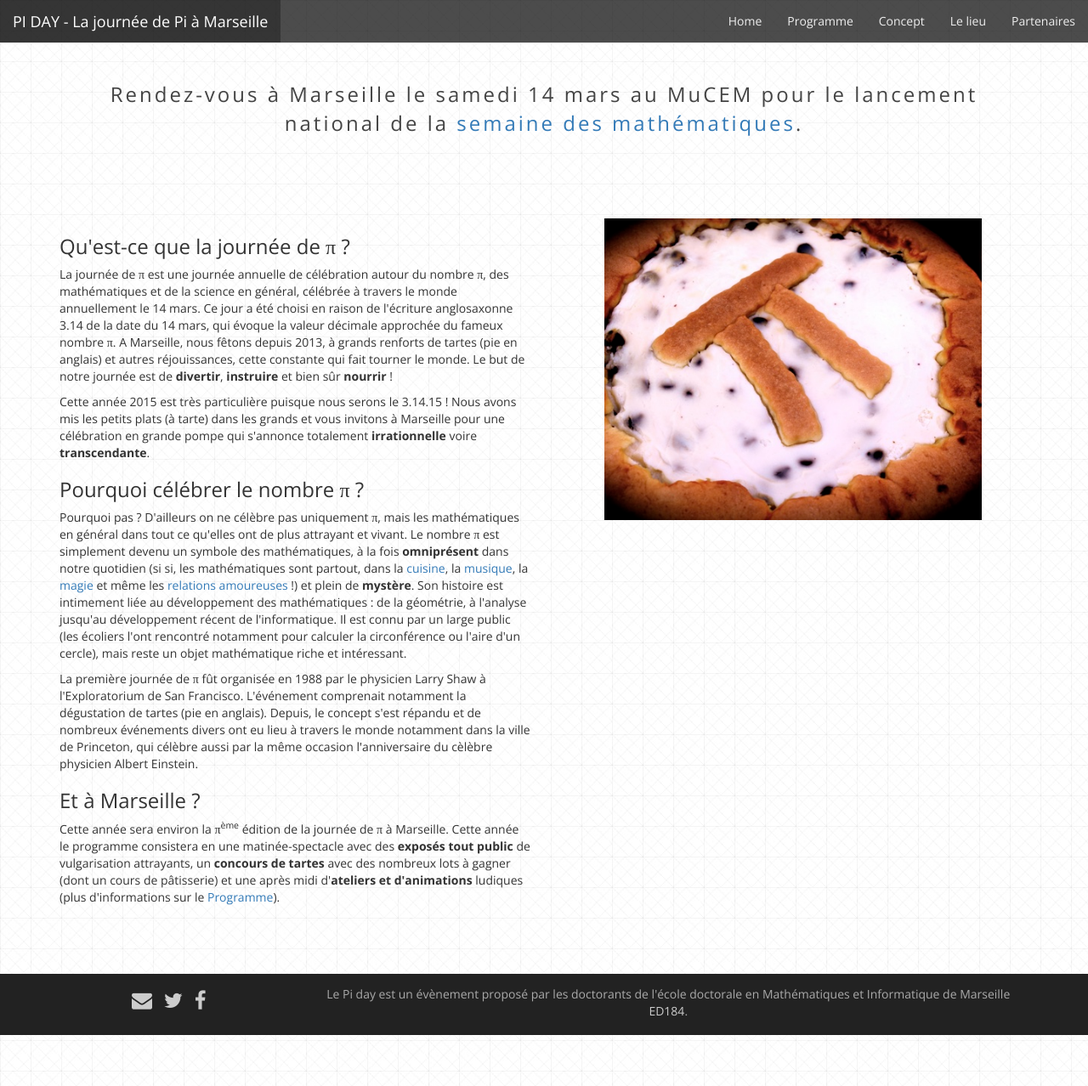
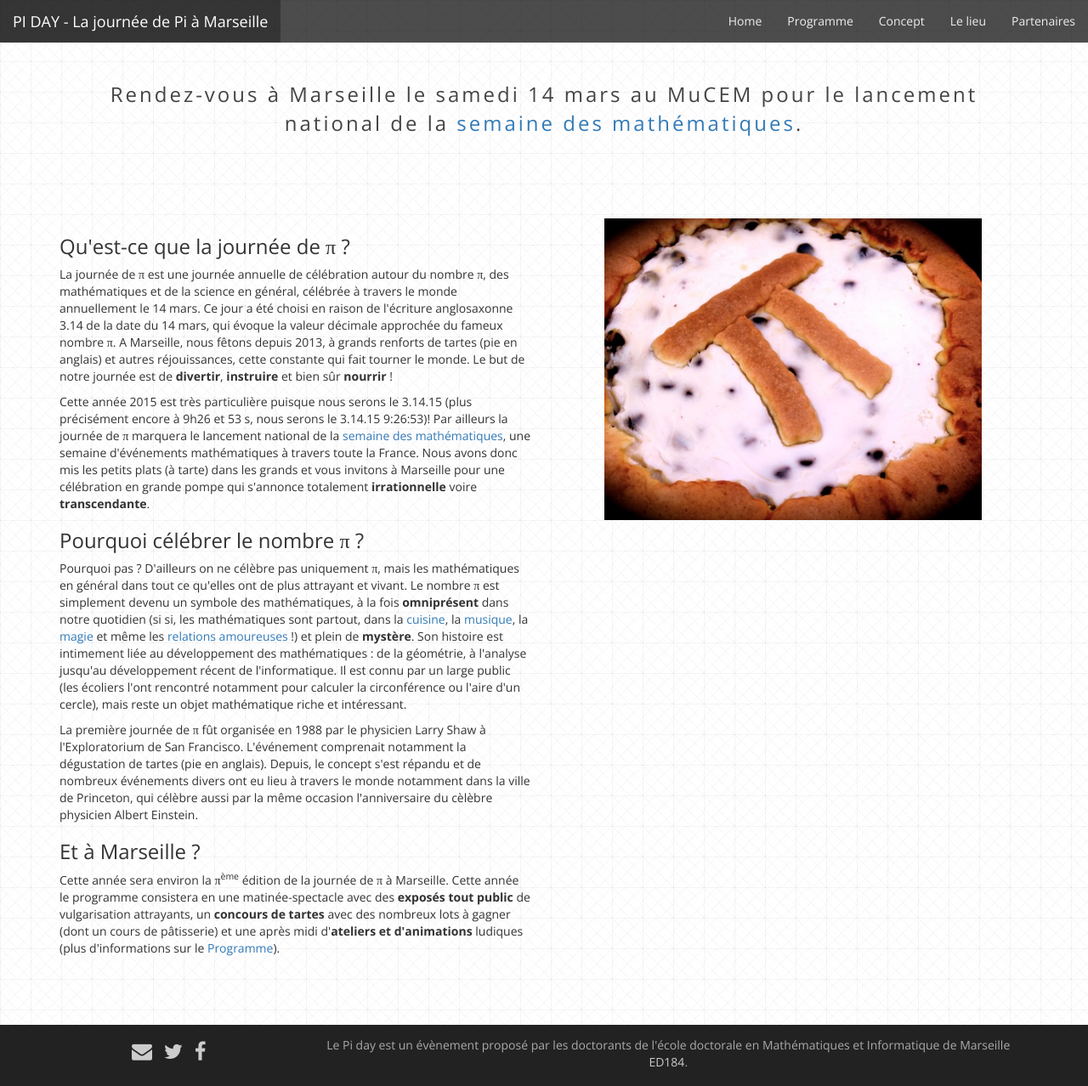
Before and after one commit to Piday/piday.github.io, a Jekyll site: the page built from concept.html, in a window 1280 px wide and 1278 px high. Shown: the whole window at 85% size. Built offline with Jekyll 4.4.1, drawn with Linux system fonts in a browser that asks for light colours; nearby versions of some CDN libraries; Markdown is read by kramdown in place of the engine named in the settings.

Commit message:
semaine des maths

```diff
--- a/concept.html
+++ b/concept.html
@@ -23,7 +23,7 @@ permalink: /Concept/
 		<h3>Qu'est-ce que la journée de π ?</h3>
 
 		<p>La journée de π est une journée annuelle de célébration autour du nombre π, des mathématiques et de la science en général, célébrée à travers le monde annuellement le 14 mars. Ce jour a été choisi en raison de l'écriture anglosaxonne 3.14 de la date du 14 mars, qui évoque la valeur décimale approchée du fameux nombre π. A Marseille, nous fêtons depuis 2013, à grands renforts de tartes (pie en anglais) et autres réjouissances, cette constante qui fait tourner le monde. Le but de notre journée est de <strong>divertir</strong>, <strong>instruire</strong> et bien sûr <strong>nourrir</strong> !</p>
-		<p>Cette année 2015 est très particulière puisque nous serons le 3.14.15 ! Nous avons mis les petits plats (à tarte) dans les grands et vous invitons à Marseille pour une célébration en grande pompe qui s'annonce totalement <strong>irrationnelle</strong> voire <strong>transcendante</strong>.</p>
+		<p>Cette année 2015 est très particulière puisque nous serons le 3.14.15 (plus précisément encore à 9h26 et 53 s, nous serons le 3.14.15 9:26:53)! Par ailleurs la journée de π marquera le lancement national de la <a href="http://eduscol.education.fr/cid59178/semaine-des-mathematiques.html">semaine des mathématiques</a>, une semaine d'événements mathématiques à travers toute la France. Nous avons donc mis les petits plats (à tarte) dans les grands et vous invitons à Marseille pour une célébration en grande pompe qui s'annonce totalement <strong>irrationnelle</strong> voire <strong>transcendante</strong>.</p>
 
 		<h3>Pourquoi célébrer le nombre π ?</h3>
 
```
